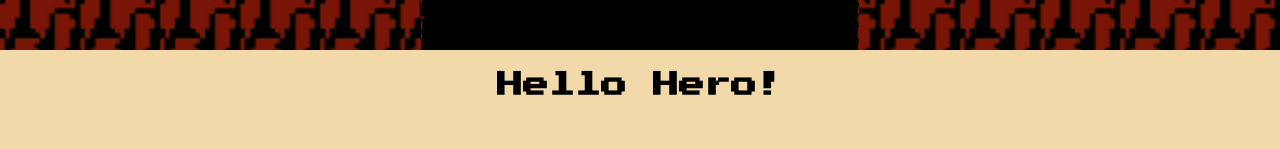
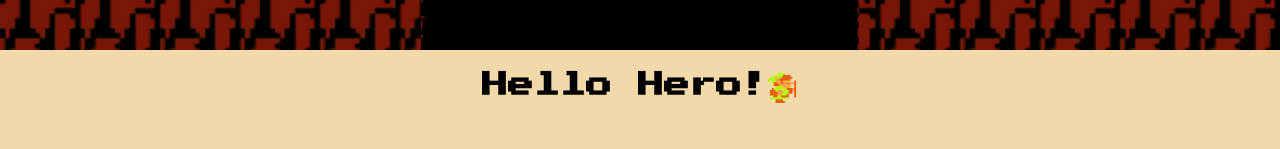
Before and after one commit to Ms-CodingPanda/heros-dictionary, a React (Create React App) app: page / in a window 1280 px wide. Shown: the part 200-349 px from the top of the page. Built offline with nearby package versions, Linux system fonts and the light colour scheme; no server answers.

Commit message:
added an image to the h1

```diff
--- a/src/Dictionary.js
+++ b/src/Dictionary.js
@@ -53,7 +53,16 @@ export default function Dictionary(props) {
     return (
       <div className="Dictionary">
         <div className="Typed-out">
-          <h1>Hello Hero!</h1>
+          <h1>
+            Hello Hero!
+            <img
+              src={loading}
+              alt="loading"
+              className="link"
+              width="30"
+              height="30"
+            />
+          </h1>
           <div className="container"></div>
           <form onSubmit={handleSubmit}>
             <input
@@ -75,6 +84,6 @@ export default function Dictionary(props) {
     );
   } else {
     load();
-    return { loading };
+    return <img src={loading} alt="loading" />;
   }
 }
```
Also changed, not shown: src/Images/Hey.png (deleted).
